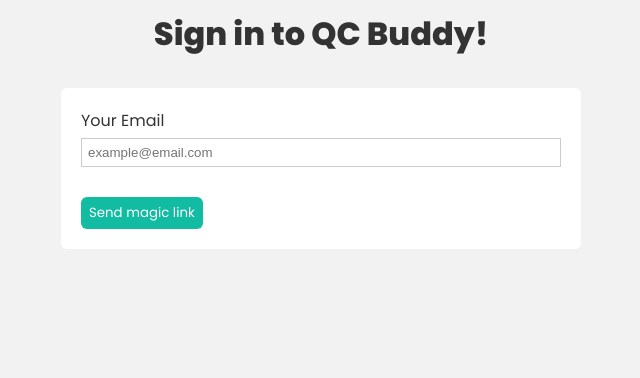
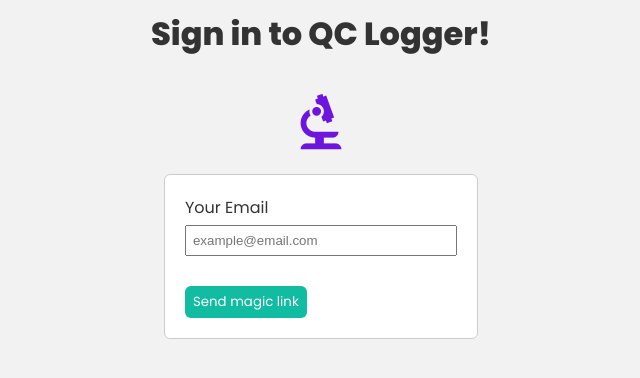
Before and after one commit to ubemacapuno/QC-Logger, a React (Create React App) app: page / in a window 1280 px wide. Shown: the top 378 px of the page, without its empty margins (319-959 px from the left). Built offline with nearby package versions, Linux system fonts and the light colour scheme; no server answers.

Commit message:
Styling updates

```diff
--- a/package.json
+++ b/package.json
@@ -1,5 +1,5 @@
 {
-  "name": "qc-buddy",
+  "name": "qc-logger",
   "version": "0.1.0",
   "private": true,
   "dependencies": {
@@ -11,6 +11,7 @@
     "react-dom": "^18.2.0",
     "react-router-dom": "^6.3.0",
     "react-scripts": "5.0.1",
+    "sass": "^1.56.0",
     "web-vitals": "^2.1.4"
   },
   "scripts": {
--- a/public/index.html
+++ b/public/index.html
@@ -25,7 +25,7 @@
       Learn how to configure a non-root public URL by running `npm run build`.
     -->
     <link href="https://fonts.googleapis.com/icon?family=Material+Icons" rel="stylesheet">
-    <title>QC Buddy</title>
+    <title>QC Logger</title>
   </head>
   <body>
     <noscript>You need to enable JavaScript to run this app.</noscript>
--- a/src/Account.js
+++ b/src/Account.js
@@ -70,13 +70,13 @@
       {loading ? (
         'Saving ...'
       ) : (
-        <>
+        <p className="greeting">
           <div>Hello, {session.user.email}!</div>
-        </>
+        </p>
       )}
       <button
         type="button"
-        className="button block"
+        className="button block signout"
         onClick={() => supabase.auth.signOut()}
       >
         Sign Out
--- a/src/App.js
+++ b/src/App.js
@@ -36,7 +36,7 @@
                 <h1>QC Logger</h1>
               </div>
               <Link to="/">Home</Link>
-              <Link to="/create">Enter QC Results</Link>
+              <Link to="/create">FDG Report</Link>
               <Account key={session.user.id} session={session} />
             </nav>
             <Routes>
--- a/src/Auth.js
+++ b/src/Auth.js
@@ -21,11 +21,12 @@
   }
 
   return (
-    <div className="row flex-center flex">
+    <div className="flex-wrapper">
       <div className="col-6 form-widget flex-container" aria-live="polite">
         <h1 className="description">
-          Sign in to QC Buddy!
+          Sign in to QC Logger!
         </h1>
+        <i className="material-icons logo logo-auth">biotech</i>
         {loading ? (
           'Sending magic link...'
         ) : (
@@ -43,6 +44,7 @@
             Send magic link
           </button>
         </form>
+
         )}
       </div>
     </div>
--- a/src/index.js
+++ b/src/index.js
@@ -1,6 +1,6 @@
 import React from 'react'
 import ReactDOM from 'react-dom/client'
-import './index.css'
+import './index.scss'
 import App from './App'
 
 const root = ReactDOM.createRoot(document.getElementById('root'))
--- a/src/index.css
+++ b/src/index.scss
@@ -4,6 +4,8 @@
 :root {
   --primary: #12bca2;
   --secondary: #6d15df;
+  --tertiary: coral;
+  --white: #fff;
 }
 h1,h2,h3 {
   margin: 0;
@@ -19,20 +21,39 @@
   background: var(--primary);
   padding: 10px 20px;
   text-align: center;
-}
-nav a {
+
+  a {
     color: #f2f2f2;
     margin: 10px;
     display: inline-block;
     text-decoration: none;
     transition: 0.2s;
   }
-nav a:hover {
+
+  a:hover {
     color: var(--secondary);
   }
-nav h1 {
-  color: #fff;
+
+  h1 {
+    color: var(--white);
   }
+}
+
+// auth elements
+.greeting {
+    color: black;
+}
+
+.signout {
+    background-color: var(--secondary);
+    color: var(--white);
+    border: 0;
+    border-radius: 6px;
+    padding: 6px 8px;
+    font-family: "Poppins";
+    cursor: pointer;
+}
+
 .flex-header{
     display: flex;
     align-items: center;
@@ -56,6 +77,11 @@
   max-width: 1200px;
   margin: 20px auto;
   padding: 20px;
+
+  label{
+    font-weight: bold;
+  }
+
 }
 
 /* smoothie grid */
@@ -65,6 +91,7 @@
   grid-template-columns: 1fr 1fr 1fr;
   gap: 40px;
 }
+
 .smoothie-card {
   width: 100%;
   padding: 10px;
@@ -72,8 +99,8 @@
   box-sizing: border-box;
   border-radius: 6px;
   position: relative;
-}
-.smoothie-card .rating {
+
+  .rating {
     position: absolute;
     top: -10px;
     right: -10px;
@@ -86,10 +113,12 @@
     line-height: 0px;
     text-align: center;
   }
-.smoothie-card .buttons {
+
+  .buttons {
     text-align: right;
   }
-.smoothie-card i {
+
+  i {
     color: #bbb;
     margin-left: 10px;
     font-size: 1.2em;
@@ -98,6 +127,8 @@
     border-radius: 50%;
     cursor: pointer;
   }
+}
+
 
 /* forms */
 form {
@@ -107,16 +138,9 @@
   max-width: 480px;
   margin: 0 auto;
   border-radius: 6px;
-}
-form input, form textarea, form select {
-  display: block;
-  width: 100%;
-  padding: 6px;
-  box-sizing: border-box;
   border: 1px solid #ccc;
-  margin: 5px 0 30px 0;
-}
-form button {
+
+  button {
     background: var(--primary);
     color: #fff;
     border: 0;
@@ -125,6 +149,17 @@
     font-family: "Poppins";
     cursor: pointer;
   }
+
+  input, textarea, select {
+    display: block;
+    width: 100%;
+    padding: 6px;
+    box-sizing: border-box;
+    margin: 5px 0 30px 0;
+  }
+}
+
+
 /* order-by buttons */
 .order-by button {
   margin: 10px 5px;
@@ -135,14 +170,27 @@
   border-radius: 6px;
   font-family: "Poppins";
   cursor: pointer;
+
+  span {
+    margin: 0 15px;
+  }
 }
 .logo {
   font-size: 35px;
   color: var(--secondary);
 }
-.order-by span {
-  margin: 0 15px;
+.logo-auth {
+  margin: 0 0 1rem 0;
+  font-size: 70px;
+
 }
+.flex-wrapper{
+  display: flex;
+  align-items: center;
+  justify-content: center;
+  flex-direction: column;
+}
+
 .order-by p{
   font-weight: bold;
   display: inline;
--- a/src/pages/Create.js
+++ b/src/pages/Create.js
@@ -55,7 +55,7 @@
           onChange={(e) => setBatch(e.target.value)}
         />
 
-<label htmlFor="date">End of Synthesis Date:</label>
+        <label htmlFor="date">End of Synthesis Date:</label>
         <input
           type="date"
           id="date"
```
Also changed, not shown: 2 other files (tests, documents, lock files or other folders). Lines whose indentation alone changed are shown as unchanged.
